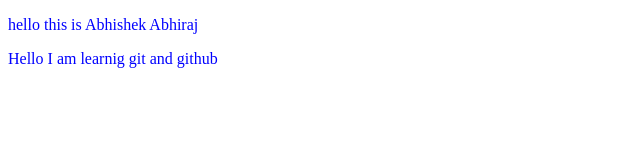
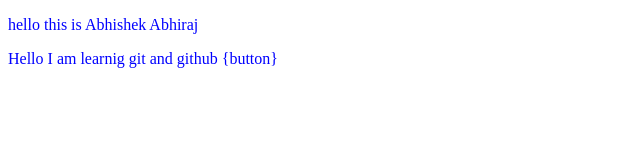
Before and after one commit to Abhishek-abhiraj/localRepo, a plain HTML site: page index.html in a window 1280 px wide. Shown: the full height of the page, 0-640 px from the left. Drawn offline with Linux system fonts and the light colour scheme.

```diff
--- a/index.html
+++ b/index.html
@@ -8,6 +8,6 @@
   </head>
   <body>
     <p>hello this is Abhishek Abhiraj</p>
-    <p>Hello I am learnig git and github</p>
+    <p>Hello I am learnig git and github {button}</p>
   </body>
 </html>
```
